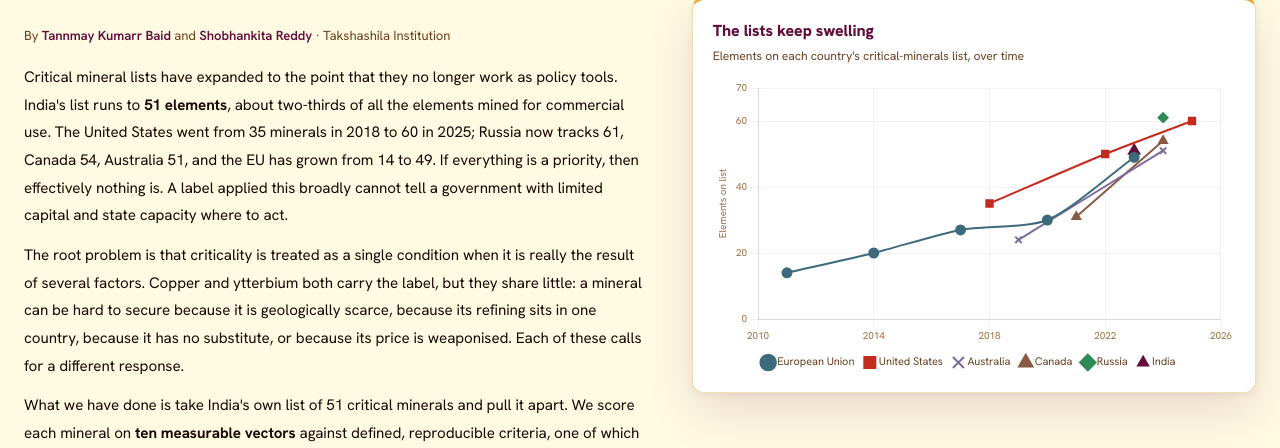
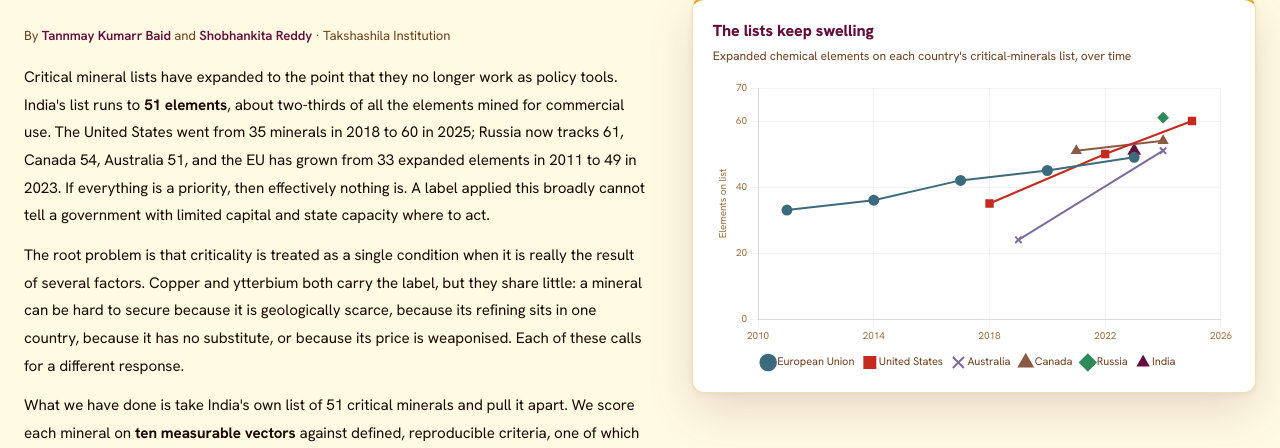
Before and after one commit to tannmay-python/crit-minerals-dashboard, a plain HTML site: page index.html in a window 1280 px wide. Shown: the part 328-776 px from the top of the page. Drawn offline with nearby package versions, Linux system fonts and the light colour scheme.

Commit message:
overview chart: use expanded EU/Canada element trajectory

```diff
--- a/app.js
+++ b/app.js
@@ -348,10 +348,10 @@ function renderListsChart() {
   if (!canvas || listsChart) return;
 
   const series = [
-    { label: 'European Union', color: '#3d6b7d', pt: 'circle',   data: [[2011,14],[2014,20],[2017,27],[2020,30],[2023,49]] },
+    { label: 'European Union', color: '#3d6b7d', pt: 'circle',   data: [[2011,33],[2014,36],[2017,42],[2020,45],[2023,49]] },
     { label: 'United States',  color: '#c42b1e', pt: 'rect',     data: [[2018,35],[2022,50],[2025,60]] },
     { label: 'Australia',      color: '#7d6b9e', pt: 'crossRot', data: [[2019,24],[2024,51]] },
-    { label: 'Canada',         color: '#8a5a44', pt: 'triangle', data: [[2021,31],[2024,54]] },
+    { label: 'Canada',         color: '#8a5a44', pt: 'triangle', data: [[2021,51],[2024,54]] },
     { label: 'Russia',         color: '#2e8b57', pt: 'rectRot',  data: [[2024,61]] },
     { label: 'India',          color: '#620d3c', pt: 'triangle', data: [[2023,51]], india: true },
   ];
@@ -366,7 +366,7 @@ function renderListsChart() {
     pointHoverRadius: s.india ? 10 : 6.5,
     borderWidth: s.india ? 0 : 2,
     showLine: s.data.length > 1,
-    tension: 0.25,
+    tension: 0,
   }));
 
   listsChart = new Chart(canvas.getContext('2d'), {
@@ -400,7 +400,7 @@ function renderListsChart() {
           borderColor: '#e4d49c', borderWidth: 1, padding: 8, usePointStyle: true,
           callbacks: {
             title: items => items.length ? items[0].parsed.x : '',
-            label: ctx => ` ${ctx.dataset.label}: ${ctx.parsed.y} elements`,
+            label: ctx => ` ${ctx.dataset.label}: ${ctx.parsed.y} expanded elements`,
           },
         },
       },
--- a/index.html
+++ b/index.html
@@ -51,7 +51,7 @@
           <h1 class="problem-headline">Nothing is critical if everything is critical.</h1>
           <p class="problem-byline">By <a href="https://takshashila.org.in/content/team/tannmay-kumarr-baid.html" target="_blank" rel="noopener">Tannmay Kumarr Baid</a> and <a href="https://takshashila.org.in/content/team/shobhankita-reddy.html" target="_blank" rel="noopener">Shobhankita Reddy</a> · Takshashila Institution</p>
           <div class="overview-intro-block">
-            <p>Critical mineral lists have expanded to the point that they no longer work as policy tools. India's list runs to <strong>51 elements</strong>, about two-thirds of all the elements mined for commercial use. The United States went from 35 minerals in 2018 to 60 in 2025; Russia now tracks 61, Canada 54, Australia 51, and the EU has grown from 14 to 49. If everything is a priority, then effectively nothing is. A label applied this broadly cannot tell a government with limited capital and state capacity where to act.</p>
+            <p>Critical mineral lists have expanded to the point that they no longer work as policy tools. India's list runs to <strong>51 elements</strong>, about two-thirds of all the elements mined for commercial use. The United States went from 35 minerals in 2018 to 60 in 2025; Russia now tracks 61, Canada 54, Australia 51, and the EU has grown from 33 expanded elements in 2011 to 49 in 2023. If everything is a priority, then effectively nothing is. A label applied this broadly cannot tell a government with limited capital and state capacity where to act.</p>
             <p>The root problem is that criticality is treated as a single condition when it is really the result of several factors. Copper and ytterbium both carry the label, but they share little: a mineral can be hard to secure because it is geologically scarce, because its refining sits in one country, because it has no substitute, or because its price is weaponised. Each of these calls for a different response.</p>
             <p>What we have done is take India's own list of 51 critical minerals and pull it apart. We score each mineral on <strong>ten measurable vectors</strong> against defined, reproducible criteria, one of which is <strong>India's Position</strong>: how reliant India is on imports for that mineral and how far it has moved to secure supply. The shape of each profile then sorts the 51 into <strong>six groups</strong>, where a shared profile means a shared bottleneck and a shared response. The aim is to turn India's list into clear guidance on what India should do with it.</p>
           </div>
@@ -59,7 +59,7 @@
         <aside class="problem-hero-aside">
           <div class="lists-chart-card">
             <div class="lcc-title">The lists keep swelling</div>
-            <div class="lcc-sub">Elements on each country's critical-minerals list, over time</div>
+            <div class="lcc-sub">Expanded chemical elements on each country's critical-minerals list, over time</div>
             <div class="lcc-canvas-wrap"><canvas id="lists-line-chart"></canvas></div>
           </div>
         </aside>
```
